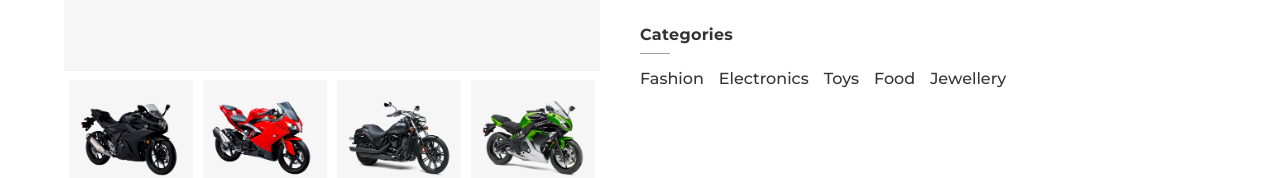
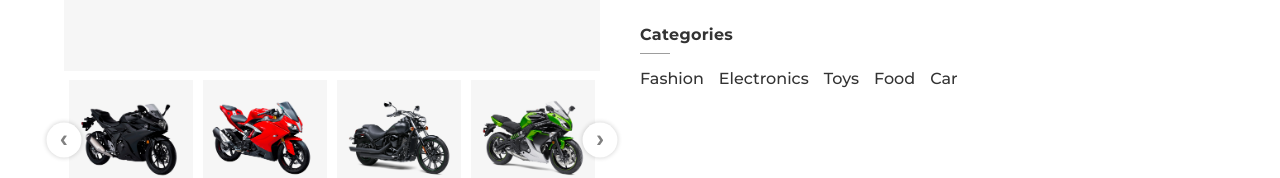
Before and after one commit to Ram4GB/ecommerce-fe-shop, a React (Create React App) app: page /product in a window 1280 px wide. Shown: the part 623-801 px from the top of the page. Built offline with nearby package versions, Linux system fonts and the light colour scheme; some icons are missing.

Commit message:
basic carousel

```diff
--- a/src/commons/assets/css/product-detail-page.css
+++ b/src/commons/assets/css/product-detail-page.css
@@ -10,9 +10,42 @@
   width: 100%;
 }
 
-.product-detail-page .image-preview-container .img-preview-small {
+.product-detail-page .carousel-container .img-preview-small {
   width: calc(25% - 10px);
   margin: 5px;
+}
+
+.product-detail-page .carousel-container {
+  position: relative;
+}
+
+.product-detail-page .carousel-container .btn-carousel {
+  position: absolute;
+  width: 35px;
+  height: 35px;
+
+  background-color: white;
+  color: gray;
+
+  top: 50%;
+  transform: translateY(-50%) translateX(-50%);
+
+  border: none;
+  border-radius: 50%;
+  box-shadow: 0 0 5px rgba(0, 0, 0, 0.2);
+
+  text-align: center;
+  font-family: "Courier New", Courier, monospace;
+  font-weight: bold;
+  font-size: 1.5em;
+
+  transition: 0.3s;
+  cursor: pointer;
+}
+
+.product-detail-page .carousel-container .btn-carousel:hover {
+  background-color: #ffb52f;
+  color: white;
 }
 
 .product-detail-page .product-detail-content {
--- a/src/pages/ProductDetailPage.jsx
+++ b/src/pages/ProductDetailPage.jsx
@@ -1,4 +1,6 @@
-import React from "react";
+/* eslint-disable jsx-a11y/click-events-have-key-events */
+/* eslint-disable jsx-a11y/no-noninteractive-element-interactions */
+import React, { useState } from "react";
 import { Grid, useMediaQuery } from "@material-ui/core";
 import Rating from "@material-ui/lab/Rating";
 import FavoriteIcon from "@material-ui/icons/Favorite";
@@ -11,17 +13,49 @@ import p4 from "../commons/assets/img/products/large/product-4.jpg";
 export default function ProductDetailPage() {
   const isMobile = useMediaQuery("(max-width:504px)");
 
+  const listImages = [p1, p2, p3, p4];
+  const [carouselIndex, setCarouselIndex] = useState(0); // index (in listImages) of first image in carousel
+  const [currentPreview, setCurrentPreview] = useState(p1);
+
+  // return an images array base on carouselIndex
+  const getCarouselImages = () => {
+    return [...listImages.slice(carouselIndex), ...listImages.slice(0, carouselIndex)];
+  };
+
+  const pre = () => {
+    let newIndex = carouselIndex - 1;
+    if (newIndex < 0) newIndex = listImages.length - 1;
+    setCarouselIndex(newIndex);
+  };
+  const next = () => {
+    let newIndex = carouselIndex + 1;
+    if (newIndex >= listImages.length) newIndex = 0;
+    setCarouselIndex(newIndex);
+  };
+
   const renderListImage = () => {
     return (
-      <div>
-        {[p1, p2, p3, p4].map(src => (
-          <img key={src} className="img-preview-small" src={src} alt="" />
+      <div className="carousel-container">
+        <button type="button" className="btn-carousel left" onClick={pre}>
+          &lsaquo;
+        </button>
+        {getCarouselImages().map(src => (
+          <img
+            key={src}
+            className="img-preview-small"
+            src={src}
+            alt=""
+            onClick={() => setCurrentPreview(src)}
+          />
         ))}
+        <button type="button" className="btn-carousel right" onClick={next}>
+          &rsaquo;
+        </button>
       </div>
     );
   };
 
-  const listCategories = ["Fashion", "Electronics", "Toys", "Food", "Jewellery"];
+  const listCategories = ["Fashion", "Electronics", "Toys", "Food", "Car"];
 
   return (
     <div className="w-90 product-detail-page">
@@ -29,7 +63,7 @@ export default function ProductDetailPage() {
         {/* product image preview */}
         <Grid item xs={12} sm={12} md={6} lg={6}>
           <div className="image-preview-container" style={isMobile ? {} : { marginRight: "40px" }}>
-            <img className="img-preview-big" src={p1} alt="" />
+            <img className="img-preview-big" src={currentPreview} alt="" />
             {renderListImage()}
           </div>
         </Grid>
```
